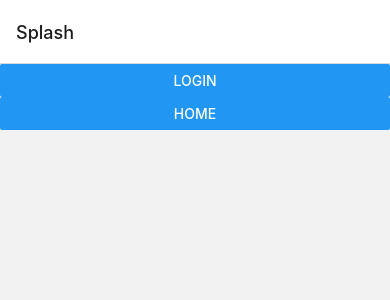
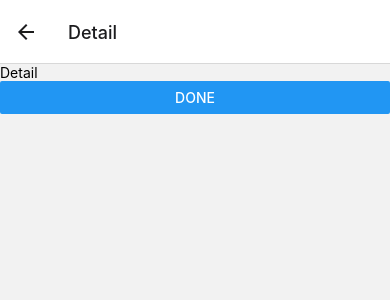
Before and after one commit to 4alganee/frontend, a React Native app in the folder idiots/: screen /Detail in a window 390 px wide. Before the commit this address had no page. Shown: the top 300 px of the page. Built offline with nearby package versions, Linux system fonts and the light colour scheme.

Commit message:
feat : stack screen

```diff
--- a/idiots/App.jsx
+++ b/idiots/App.jsx
@@ -9,9 +9,13 @@ import {
   StyleSheet,
   useColorScheme,
 } from 'react-native';
-import {Home} from './screens/Home';
+import {Home} from './screens/homeScreen/Home';
 import {Login} from './screens/Login';
 import {Splash} from './screens/Splash';
+import {HomeRouter} from './screens/HomeRouter';
+import {Menu} from './screens/menuScreen/Menu';
+import {Detail} from './screens/detailScreen/Detail';
+import {Done} from './screens/doneScreen/Done';
 
 const Stack = createStackNavigator();
 const App = () => {
@@ -22,8 +26,14 @@ const App = () => {
       <NavigationContainer>
         <Stack.Navigator>
           <Stack.Screen name="Splash" component={Splash} />
-          <Stack.Screen name="Home" component={Home} />
+
           <Stack.Screen name="Login" component={Login} />
+          <Stack.Group>
+            <Stack.Screen name="Home" component={Home} />
+            <Stack.Screen name="Menu" component={Menu} />
+            <Stack.Screen name="Detail" component={Detail} />
+            <Stack.Screen name="Done" component={Done} />
+          </Stack.Group>
         </Stack.Navigator>
       </NavigationContainer>
     </SafeAreaView>
--- a/idiots/screens/Home.jsx
+++ /dev/null
@@ -1,9 +0,0 @@
-import {Text, View} from 'react-native';
-
-export const Home = () => {
-  return (
-    <View>
-      <Text>Home</Text>
-    </View>
-  );
-};
--- /dev/null
+++ b/idiots/screens/HomeRouter.jsx
@@ -0,0 +1,16 @@
+import {createStackNavigator} from '@react-navigation/stack';
+import {Detail} from './detailScreen/Detail';
+import {Done} from './doneScreen/Done';
+import {Home} from './homeScreen/Home';
+import {Menu} from './menuScreen/Menu';
+const Stack = createStackNavigator();
+export const HomeRouter = () => {
+  return (
+    <Stack.Navigator>
+      <Stack.Screen name="Home" component={Home} />
+      <Stack.Screen name="Menu" component={Menu} />
+      <Stack.Screen name="Detail" component={Detail} />
+      <Stack.Screen name="Done" component={Done} />
+    </Stack.Navigator>
+  );
+};
--- /dev/null
+++ b/idiots/screens/detailScreen/Detail.jsx
@@ -0,0 +1,17 @@
+import {useNavigation} from '@react-navigation/native';
+import {Button, Text, View} from 'react-native';
+
+export const Detail = () => {
+  const navigation = useNavigation();
+  return (
+    <View>
+      <Text>Detail</Text>
+      <Button
+        title="Done"
+        onPress={() => {
+          navigation.navigate('Done');
+        }}
+      />
+    </View>
+  );
+};
--- /dev/null
+++ b/idiots/screens/doneScreen/Done.jsx
@@ -0,0 +1,11 @@
+import {useNavigation} from '@react-navigation/native';
+import {Button, Text, View} from 'react-native';
+
+export const Done = () => {
+  const navigation = useNavigation();
+  return (
+    <View>
+      <Text>Done</Text>
+    </View>
+  );
+};
--- /dev/null
+++ b/idiots/screens/homeScreen/Home.jsx
@@ -0,0 +1,16 @@
+import {useNavigation} from '@react-navigation/native';
+import {Button, Text, View} from 'react-native';
+
+export const Home = () => {
+  const navigation = useNavigation();
+  return (
+    <View>
+      <Button
+        title="Menu"
+        onPress={() => {
+          navigation.navigate('Menu');
+        }}
+      />
+    </View>
+  );
+};
--- /dev/null
+++ b/idiots/screens/menuScreen/Menu.jsx
@@ -0,0 +1,16 @@
+import {useNavigation} from '@react-navigation/native';
+import {Button, Text, View} from 'react-native';
+
+export const Menu = () => {
+  const navigation = useNavigation();
+  return (
+    <View>
+      <Button
+        title="Detail"
+        onPress={() => {
+          navigation.navigate('Detail');
+        }}
+      />
+    </View>
+  );
+};
```
Also changed, not shown: 2 other files (tests, documents, lock files or other folders).
